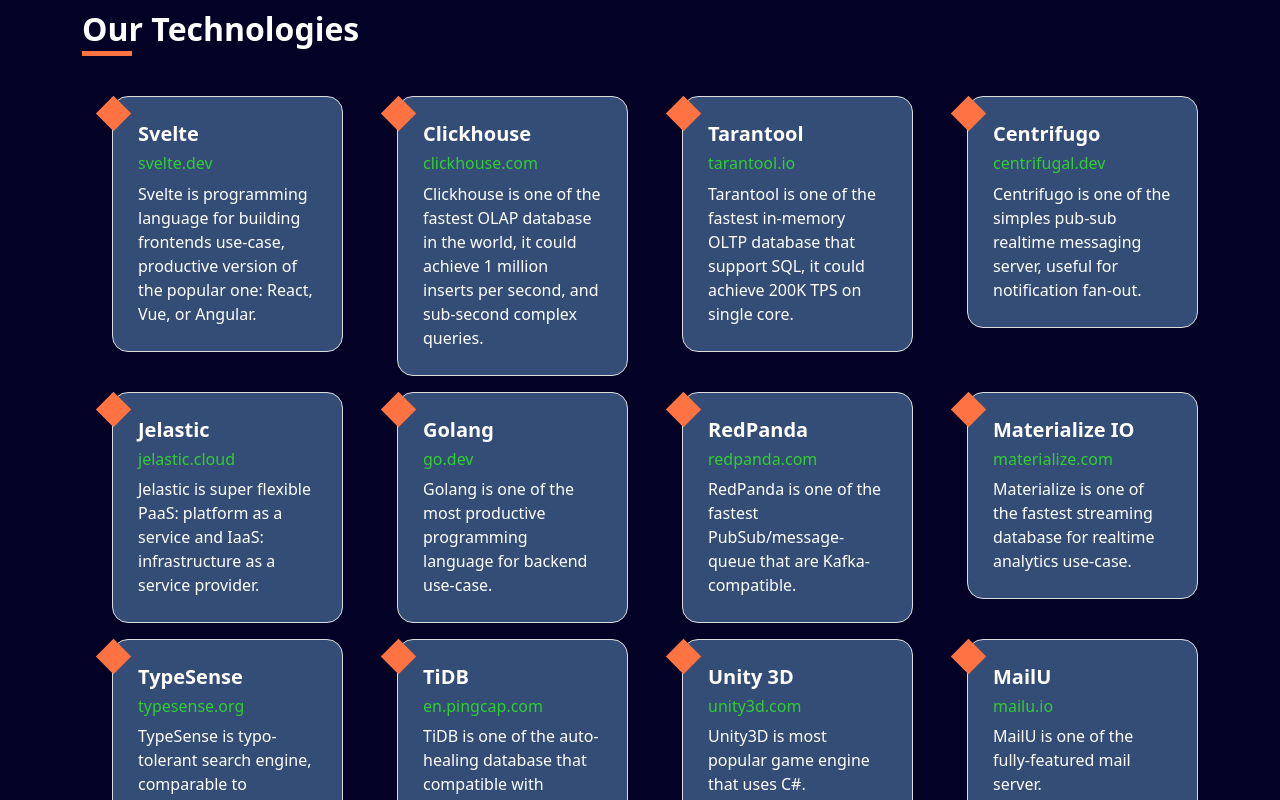
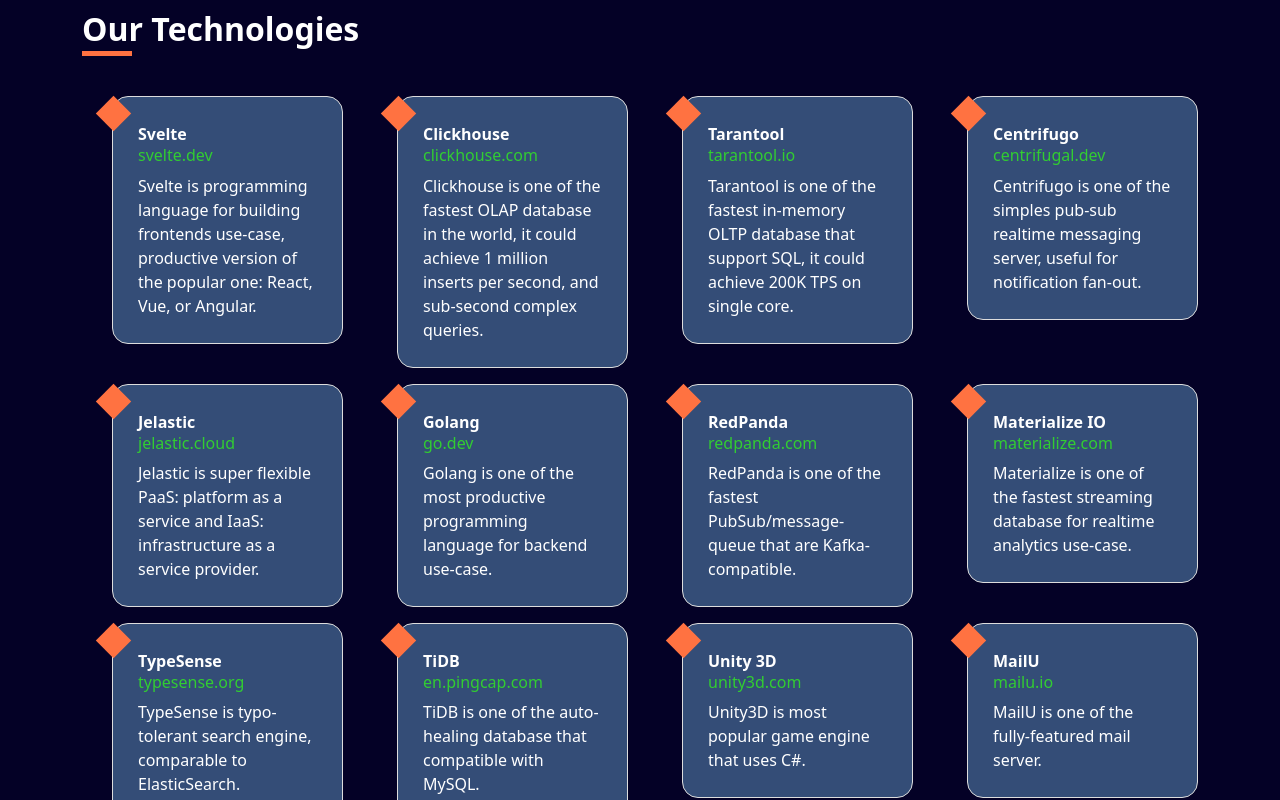
Before and after one commit to kokizzu/benalu.dev, a Svelte app: page / in a window 1280 px wide. Shown: the part 3700-4500 px from the top of the page. Built offline with nearby package versions, Linux system fonts and the light colour scheme.

Commit message:
make lighthouse all green

```diff
--- a/src/components/SmallBox.svelte
+++ b/src/components/SmallBox.svelte
@@ -5,7 +5,7 @@
 <div class="item col-sm-12 col-md-6 col-lg-3">
 	<div class="box">
 		<div class="detail-box mb-3 text-left">
-			<h5>{title}</h5>
+			<p class="title">{title}</p>
 			<h6><a href="//{site}">{site}</h6>
 			<p>
 				<slot/>
@@ -32,7 +32,7 @@
 		border-radius: 16px;
 	}
 
-	.box .detail-box h5 {
+	.box .detail-box p.title {
 		font-weight: 600;
 	}
 
```
